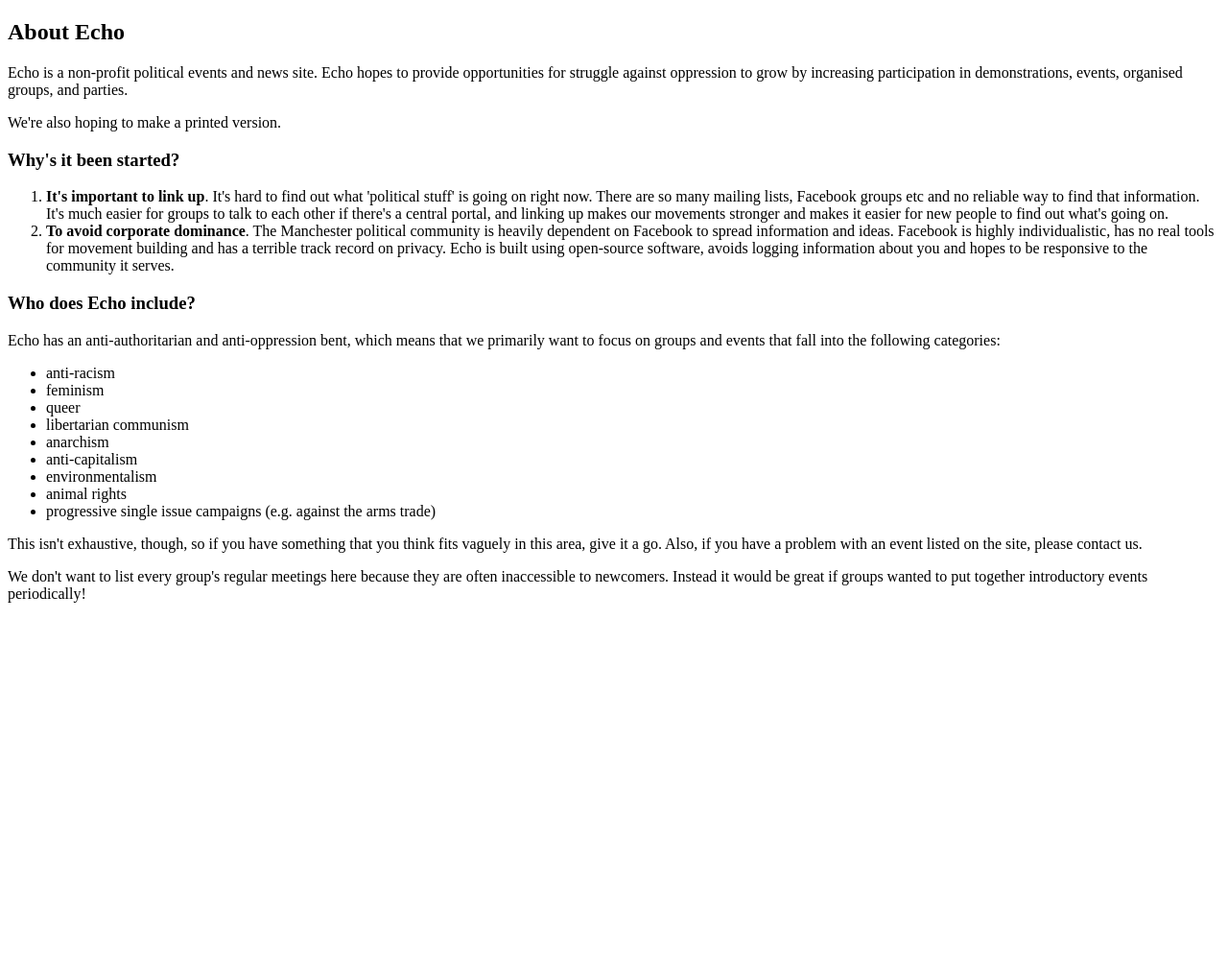
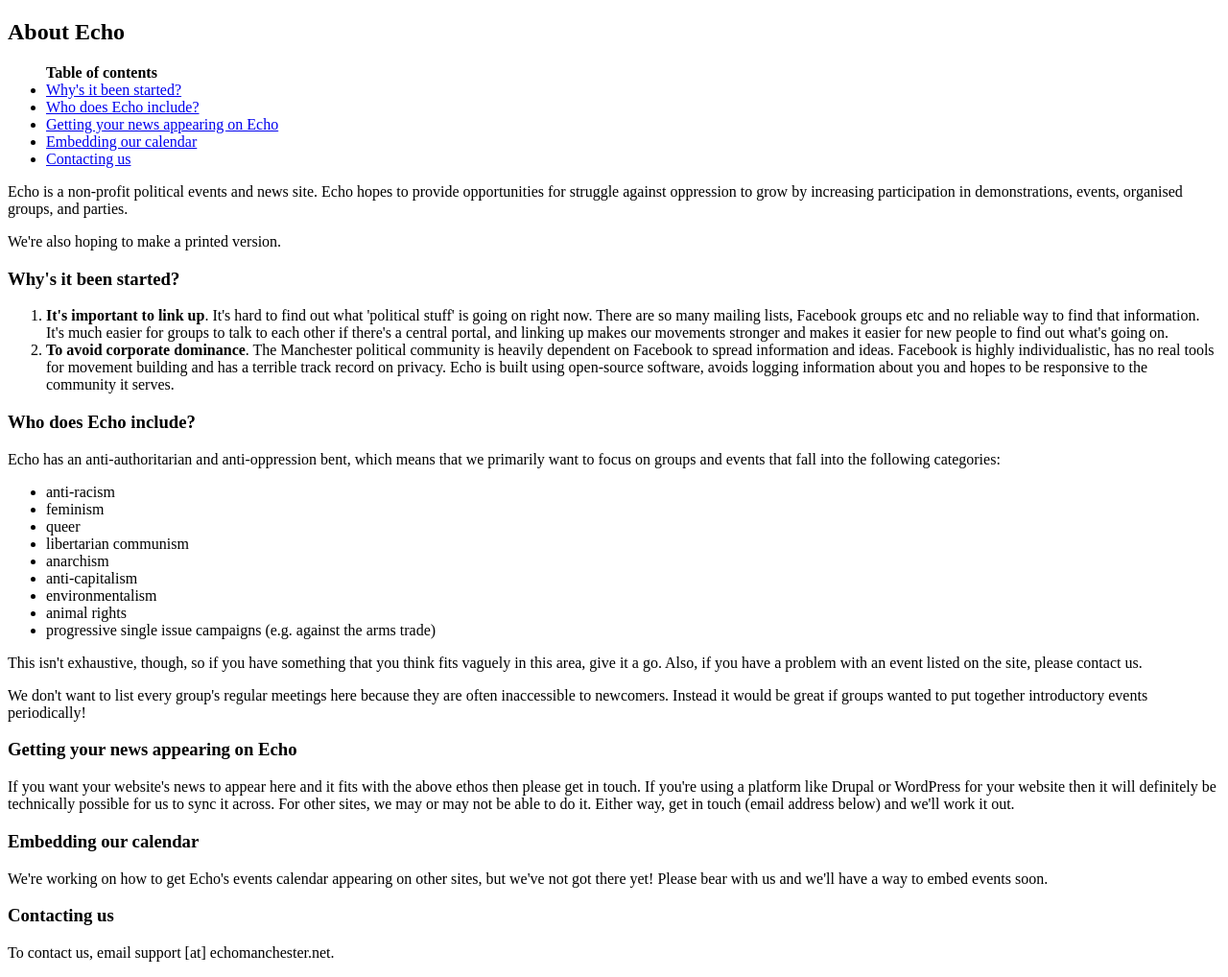
Before and after one commit to takkaria/echo, a PHP site: page /templates/about.html in a window 1280 px wide. Shown: the whole page at 96% size. Before the commit the page ends 628 px from the top, so only its background shows below. Run offline with PHP 8.4, Linux system fonts and the light colour scheme.

Commit message:
Update About page a bit; add contact information and information on how to get more news sites added to Echo.

```diff
--- a/templates/about.html
+++ b/templates/about.html
@@ -8,11 +8,20 @@
 <section id="about">
 <h2>About Echo</h2>
 
+<ul class="toc">
+	<b>Table of contents</b>
+	<li><a href="#started">Why's it been started?</a></li>
+	<li><a href="#included">Who does Echo include?</a></li>
+	<li><a href="#addnews">Getting your news appearing on Echo</a></li>
+	<li><a href="#embedding">Embedding our calendar</a></li>
+	<li><a href="#contact">Contacting us</a></li>
+</ul>
+
 <p>Echo is a non-profit political events and news site.  Echo hopes to provide opportunities for struggle against oppression to grow by increasing participation in demonstrations, events, organised groups, and parties.
 
 <p>We're also hoping to make a printed version.
 
-<h3>Why's it been started?</h3>
+<h3 id="started">Why's it been started?</h3>
 
 <ol>
 <li><b>It's important to link up</b>.  It's hard to find out what 'political stuff' is going on right now.  There are so many mailing lists, Facebook groups etc and no reliable way to find that information.  It's much easier for groups to talk to each other if there's a central portal, and linking up makes our movements stronger and makes it easier for new people to find out what's going on.
@@ -20,11 +29,11 @@
 <li><b>To avoid corporate dominance</b>.  The Manchester political community is heavily dependent on Facebook to spread information and ideas.  Facebook is highly individualistic, has no real tools for movement building and has a terrible track record on privacy.  Echo is built using open-source software, avoids logging information about you and hopes to be responsive to the community it serves.
 </ol>
 
-<h3>Who does Echo include?</h3>
+<h3 id="included">Who does Echo include?</h3>
 
 <p>Echo has an anti-authoritarian and anti-oppression bent, which means that we primarily want to focus on groups and events that fall into the following categories:
 
-<ul>
+<ul class="nopadd">
 <li>anti-racism
 <li>feminism
 <li>queer
@@ -40,6 +49,18 @@
 
 <p>We don't want to list every group's regular meetings here because they are often inaccessible to newcomers.  Instead it would be great if groups wanted to put together introductory events periodically!
 
+<h3 id="addnews">Getting your news appearing on Echo</h3>
+
+<p>If you want your website's news to appear here and it fits with the above ethos then please get in touch.  If you're using a platform like Drupal or WordPress for your website then it will definitely be technically possible for us to sync it across.  For other sites, we may or may not be able to do it.  Either way, get in touch (email address below) and we'll work it out.
+
+<h3 id="embedding">Embedding our calendar</h3>
+
+<p>We're working on how to get Echo's events calendar appearing on other sites, but we've not got there yet!  Please bear with us and we'll have a way to embed events soon.
+
+<h3 id="contact">Contacting us</h3>
+
+<p>To contact us, email support [at] echomanchester.net.
+
 </section>
 
 <F3:include href="_footer.html" />
--- a/templates/index.html
+++ b/templates/index.html
@@ -20,6 +20,7 @@
 
 <section id="news">
 <h2>NEWS</h2>
+<p class="sublinks"><a href="{{@baseurl}}/about#addnews">(want yours here?)</a>
 
 <repeat group="{{@posts}}" value="{{@post}}">
 <include href="post.html" />
```
Also changed, not shown: css/echo.css (+7 -0 lines).
